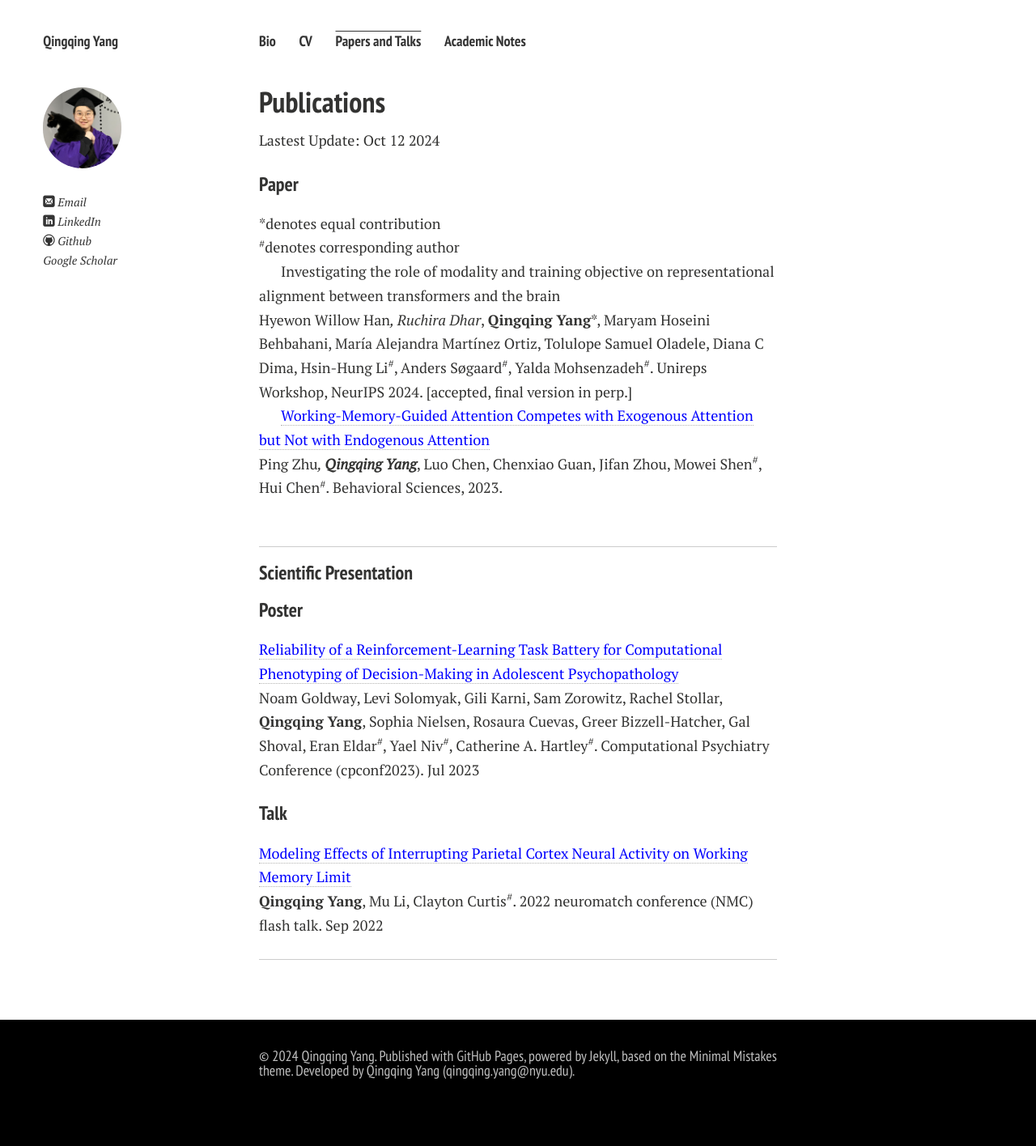
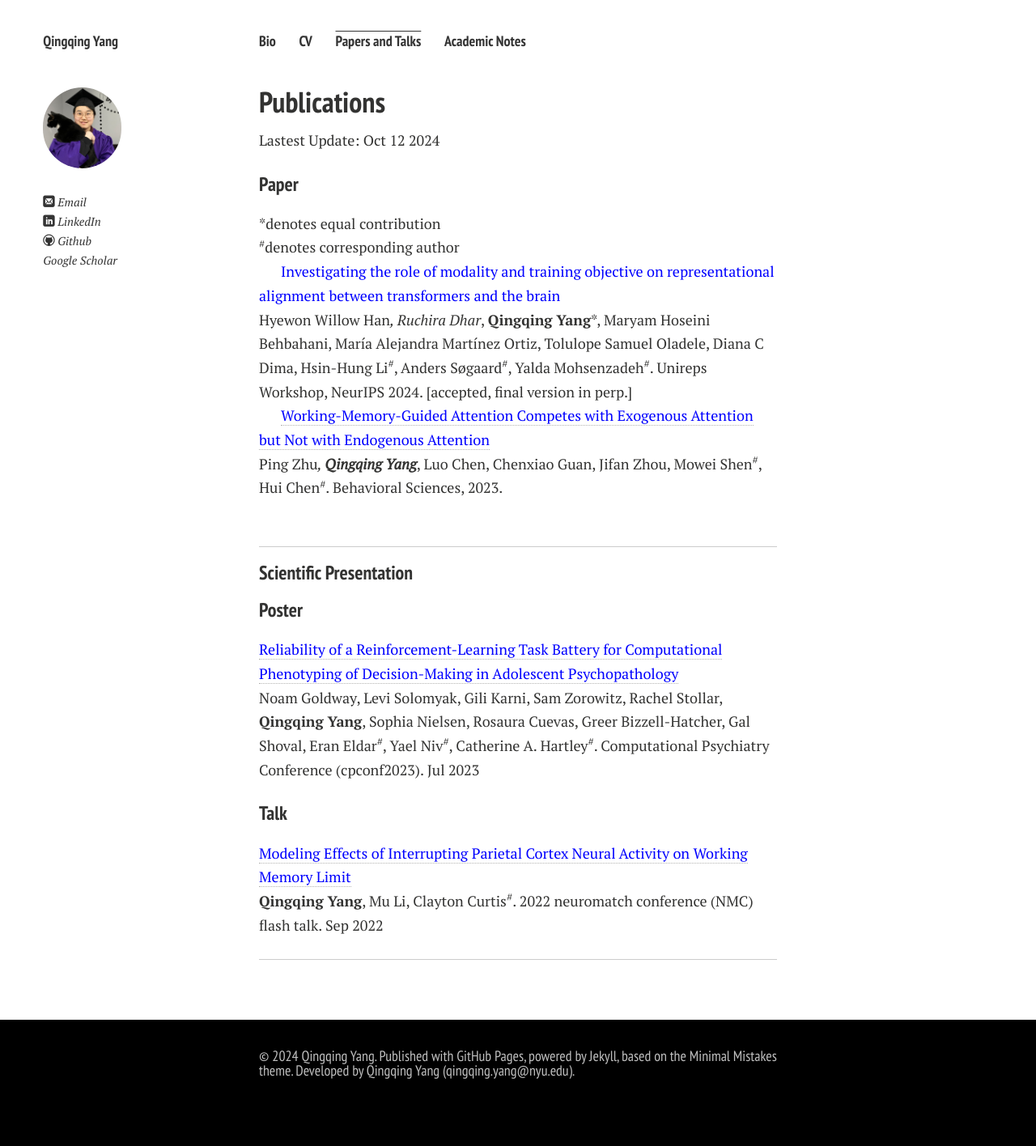
Before and after one commit to Qingqing-Yang-177/Qingqing-Yang-177.github.io, a Jekyll site: the page built from publications.md, in a window 1280 px wide. Shown: the whole page at 81% size. Built offline with Jekyll 4.4.1, drawn with Linux system fonts in a browser that asks for light colours; nearby versions of some CDN libraries; comment, search, counter and statistics services are not loaded; a style sheet for code colours, icons or effects is not loaded.

Commit message:
Update publications.md

```diff
--- a/publications.md
+++ b/publications.md
@@ -12,7 +12,7 @@ Lastest Update: Oct 12 2024
 *denotes equal contribution <br>
 <sup>#</sup>denotes corresponding author
 
-<span color="blue">Investigating the role of modality and training objective on representational alignment between transformers and the brain</span> <br>Hyewon Willow Han*, Ruchira Dhar*, **Qingqing Yang***, Maryam Hoseini Behbahani, María Alejandra Martínez Ortiz, Tolulope Samuel Oladele, Diana C Dima, Hsin-Hung Li<sup>#</sup>, Anders Søgaard<sup>#</sup>, Yalda Mohsenzadeh<sup>#</sup>. Unireps Workshop, NeurIPS 2024. [accepted, final version in perp.] <br>
+<span style="color: blue;">Investigating the role of modality and training objective on representational alignment between transformers and the brain</span> <br>Hyewon Willow Han*, Ruchira Dhar*, **Qingqing Yang***, Maryam Hoseini Behbahani, María Alejandra Martínez Ortiz, Tolulope Samuel Oladele, Diana C Dima, Hsin-Hung Li<sup>#</sup>, Anders Søgaard<sup>#</sup>, Yalda Mohsenzadeh<sup>#</sup>. Unireps Workshop, NeurIPS 2024. [accepted, final version in perp.] <br>
 
 <a href="https://www.mdpi.com/2076-328X/13/5/426" style="color: blue;">Working-Memory-Guided Attention Competes with Exogenous Attention but Not with Endogenous Attention</a> <br> Ping Zhu*, **Qingqing Yang***, Luo Chen, Chenxiao Guan, Jifan Zhou, Mowei Shen<sup>#</sup>, Hui Chen<sup>#</sup>. Behavioral Sciences, 2023.<br>
 
```
